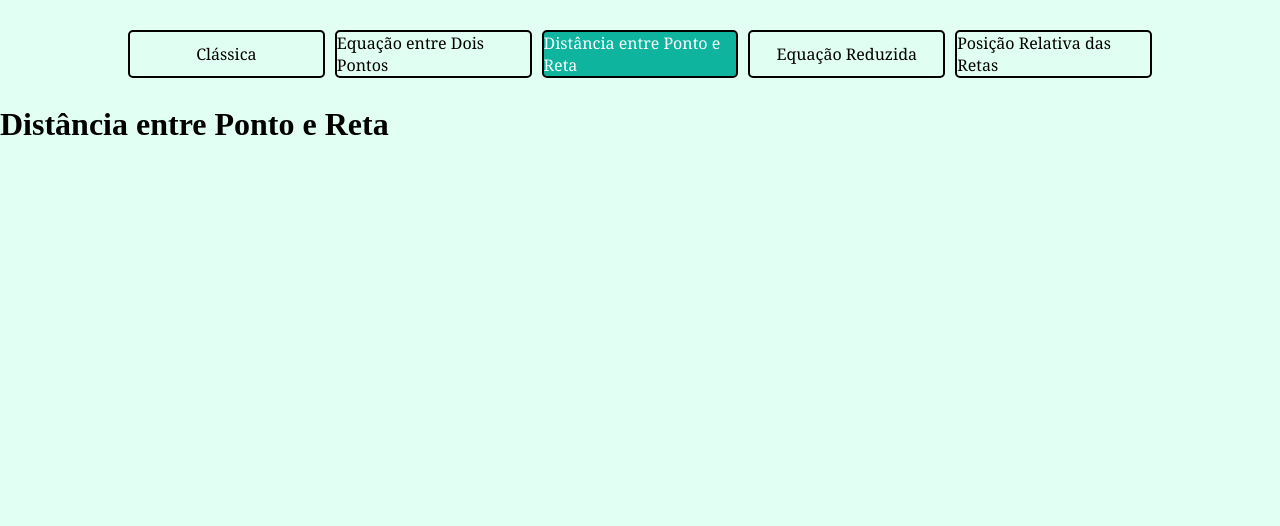
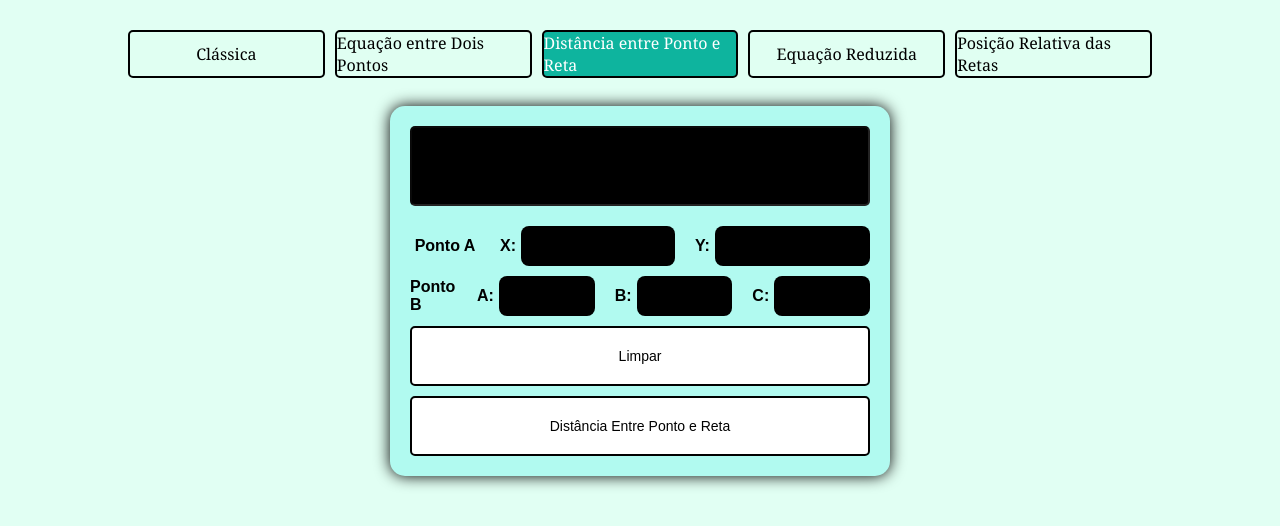
Before and after one commit to rafaelarrc/calculadora, a plain HTML site: page distanciaEntrePontoeReta.html in a window 1280 px wide. Drawn offline with Linux system fonts and the light colour scheme.

Commit message:
Add files via upload

```diff
--- /dev/null
+++ b/css/distanciaEntrePontoeReta.css
@@ -0,0 +1,81 @@
+.pontos {
+    display: grid;
+    grid-template-columns: 0.8fr 2fr 2fr;
+    grid-gap: 20px;
+    margin-bottom: 10px;
+}
+
+.equacao {
+    display: grid;
+    grid-template-columns: 0.8fr 2fr 2fr 2fr;
+    grid-gap: 20px;
+    margin-bottom: 10px;
+}
+
+.coeficiente {
+    display: grid;
+    grid-template-columns: 1fr 4fr;
+    grid-gap: 20px;
+    margin-bottom: 10px;
+}
+.equacao {
+    display: grid;
+    grid-template-columns: 0.8fr 2fr 2fr 2fr;
+    grid-gap: 20px;
+    margin-bottom: 10px;
+}
+
+.pontos div, .equacao div, label {
+    display: flex;
+    flex-direction: row;
+    justify-content: center;
+    align-items: center;
+    font-family: Arial, Helvetica, sans-serif;
+    font-weight: bold;
+}
+
+.pontos span, .equacao span {
+    margin-right: 5px;
+}
+
+.calculadora {
+    width: 500px;
+}
+
+.ponto {
+    width: 100%;
+    height: 40px;
+    background-color: black;
+    color: white;
+    padding: 10px;
+    border: none;
+    border-radius: 8px;
+}
+
+.calculadora > .primeira-linha {
+    display: grid;
+    grid-template-columns: 1fr;
+}
+
+.primeira-linha {
+    display: grid;
+    grid-template-columns: 1fr;
+    margin-top: 10px
+}
+
+.botoes-calculo {
+    display: grid;
+    grid-template-columns: 1fr 1fr;
+    grid-gap: 10px;
+    margin-top: 10px
+}
+
+.calculadora button {
+  font-size: 14px;
+}
+
+.segunda-linha{
+    display: grid;
+    grid-template-columns: 1fr;
+    margin-top: 10px
+}
--- /dev/null
+++ b/css/equacaoReduzida.css
@@ -0,0 +1,75 @@
+.pontos {
+    display: grid;
+    grid-template-columns: 0.8fr 2fr 2fr;
+    grid-gap: 20px;
+    margin-bottom: 10px;
+}
+
+.equacao {
+    display: grid;
+    grid-template-columns: 2fr;
+    grid-gap: 20px;
+    margin-bottom: 10px;
+}
+
+.coeficiente {
+    display: grid;
+    grid-template-columns: 0.8fr 2.2fr;
+    margin-bottom: 10px;
+}
+
+
+.pontos div, .equacao div, label {
+    display: flex;
+    flex-direction: row;
+    justify-content: center;
+    align-items: center;
+    font-family: Arial, Helvetica, sans-serif;
+    font-weight: bold;
+}
+
+.pontos span, .equacao span {
+    margin-right: 5px;
+}
+
+.calculadora {
+    width: 500px;
+}
+
+.ponto {
+    width: 100%;
+    height: 40px;
+    background-color: black;
+    color: white;
+    padding: 10px;
+    border: none;
+    border-radius: 8px;
+}
+
+.calculadora > .primeira-linha {
+    display: grid;
+    grid-template-columns: 1fr;
+}
+
+.primeira-linha {
+    display: grid;
+    grid-template-columns: 1fr;
+    margin-top: 10px
+}
+
+.botoes-calculo {
+    display: grid;
+    grid-template-columns: 1fr 1fr;
+    grid-gap: 10px;
+    margin-top: 10px
+}
+
+.calculadora button {
+  font-size: 14px;
+}
+
+.segunda-linha{
+    display: grid;
+    grid-template-columns: 1fr;
+    margin-top: 10px
+}
--- /dev/null
+++ b/css/posicaorelativadareta.css
@@ -0,0 +1,75 @@
+.pontos {
+    display: grid;
+    grid-template-columns: 0.8fr 2fr 2fr;
+    grid-gap: 20px;
+    margin-bottom: 10px;
+}
+
+.equacao {
+    display: grid;
+    grid-template-columns: 2fr;
+    grid-gap: 20px;
+    margin-bottom: 10px;
+}
+
+.coeficiente {
+    display: grid;
+    grid-template-columns: 0.8fr 2.2fr;
+    margin-bottom: 10px;
+}
+
+
+.pontos div, .equacao div, label {
+    display: flex;
+    flex-direction: row;
+    justify-content: center;
+    align-items: center;
+    font-family: Arial, Helvetica, sans-serif;
+    font-weight: bold;
+}
+
+.pontos span, .equacao span {
+    margin-right: 5px;
+}
+
+.calculadora {
+    width: 500px;
+}
+
+.ponto {
+    width: 100%;
+    height: 40px;
+    background-color: black;
+    color: white;
+    padding: 10px;
+    border: none;
+    border-radius: 8px;
+}
+
+.calculadora > .primeira-linha {
+    display: grid;
+    grid-template-columns: 1fr;
+}
+
+.primeira-linha {
+    display: grid;
+    grid-template-columns: 1fr;
+    margin-top: 10px
+}
+
+.botoes-calculo {
+    display: grid;
+    grid-template-columns: 1fr 1fr;
+    grid-gap: 10px;
+    margin-top: 10px
+}
+
+.calculadora button {
+  font-size: 14px;
+}
+
+.segunda-linha{
+    display: grid;
+    grid-template-columns: 1fr;
+    margin-top: 10px
+}
--- a/distanciaEntrePontoeReta.html
+++ b/distanciaEntrePontoeReta.html
@@ -7,6 +7,7 @@
     <title>Calculadora rafinha</title>
     <link rel="stylesheet" href="css/menu.css">
     <link rel="stylesheet" href="css/calculadora.css">
+    <link rel="stylesheet" href="css/distanciaEntrePontoeReta.css">
 
 </head>
 <body>
@@ -19,9 +20,31 @@
     <a href="posiçaoRelativadasRetas.html">Posição Relativa das Retas</a>
 </nav>
 
-<h1>Distância entre Ponto e Reta</h1>
+<div class="calculadora">
+    <input type="text" disabled class="display" id="display">
+
+    <div class="pontos">
+        <label> Ponto A</label>
+        <div><span>X:</span><input type="number" class="ponto" id="xPontoA"></div>
+        <div><span>Y:</span><input type="number" class="ponto" id="yPontoA"></div>
+    </div>
+
+    <div class="equacao">
+        <label> Ponto B</label>
+        <div><span>A:</span><input type="number" class="ponto" id="PontoA"></div>
+        <div><span>B:</span><input type="number" class="ponto" id="PontoB"></div>
+        <div><span>C:</span><input type="number" class="ponto" id="PontoC"></div>
+    </div>
+
+    <div class="primeira-linha">
+        <button onclick="limpar()">Limpar</button>
+    </div>
+
+    <div class="segunda-linha">
+        <button onclick="calcularDistanciadePontoeReta ()">Distância Entre Ponto e Reta</button>
+    </div>
 
 
-
+<script src="javascript/distanciaEntrePontoeReta.js"></script>
 </body>
 </html>
--- /dev/null
+++ b/javascript/distanciaEntrePontoeReta.js
@@ -0,0 +1,21 @@
+function limpar(){
+    document.getElementById("xPontoA").value = "";
+    document.getElementById("yPontoA").value = "";
+    document.getElementById("PontoA").value = "";
+    document.getElementById("PontoB").value = "";
+    document.getElementById("PontoC").value = "";
+    document.getElementById("display").value = "";
+}
+function calcularDistanciadePontoeReta(){
+    var xA = Number(document.getElementById("xPontoA").value);
+    var yA = Number(document.getElementById("yPontoA").value);
+    var A = Number(document.getElementById("PontoA").value);
+    var B = Number(document.getElementById("PontoB").value);
+    var C = Number(document.getElementById("PontoC").value);
+
+
+    var primeiraParte = ((A*xA)+(B*yA)+C);
+    var segundaParte = Math.sqrt((Math.pow(A,2))+(Math.pow(B,2)))
+    var resultado = primeiraParte/segundaParte
+    document.getElementById("display").value = resultado.toFixed(2);
+}
```
Also changed, not shown: equaçaoReduzida.html (+23 -2 lines), javascript/equacaoReduzida.js (added, +16 -0 lines), javascript/posicaorelativadareta.js (added, +29 -0 lines), posiçaoRelativadasRetas.html (+21 -2 lines).
